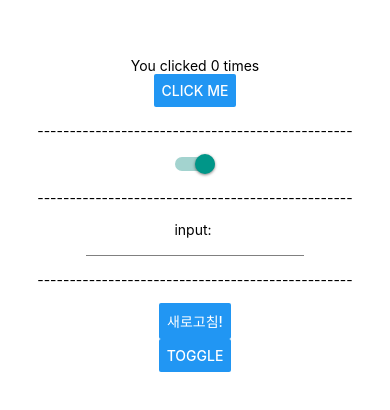
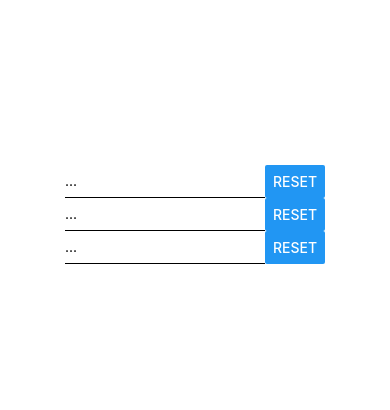
Before and after one commit to fluorjo/rn_fastcampus, a React Native app: screen / in a window 390 px wide. Shown: the part 208-618 px from the top of the page. Built offline with nearby package versions, Linux system fonts and the light colour scheme.

Commit message:
customhook

```diff
--- a/App.tsx
+++ b/App.tsx
@@ -1,7 +1,7 @@
 // 시작 전 App.js 코드
 import React, {useState} from 'react';
-import {Button, StyleSheet, View} from 'react-native';
-import UseEffectWithFunctionalComponent from './UseEffectWithFunctionalComponent';
+import {StyleSheet, View} from 'react-native';
+import CustomHook from './CustomHook';
 
 export default function App() {
   const [isTrue, setIsTrue] = useState(true);
@@ -10,8 +10,9 @@ export default function App() {
       {/* <StateWithClassComponent /> */}
       {/* <StateWithFunctionalComponent /> */}
       {/* {isTrue ? <UseEffectWithClassComponent /> : null} */}
-      <UseEffectWithFunctionalComponent />
-      <Button title="toggle" onPress={() => setIsTrue(!isTrue)} />
+      {/* <UseEffectWithFunctionalComponent /> */}
+      {/* <Button title="toggle" onPress={() => setIsTrue(!isTrue)} /> */}
+      <CustomHook />
     </View>
   );
 }
--- /dev/null
+++ b/CustomHook.tsx
@@ -0,0 +1,62 @@
+import React, {useState} from 'react';
+import {Button, GestureResponderEvent, TextInput, View} from 'react-native';
+
+const InputBox = (props: {
+  value: string | undefined;
+  onChangeText: ((text: string) => void) | undefined;
+  placeholder: string | undefined;
+  onReset: ((event: GestureResponderEvent) => void) | undefined;
+}) => {
+  return (
+    <View style={{flexDirection: 'row'}}>
+      <TextInput
+        value={props.value}
+        onChangeText={props.onChangeText}
+        style={{borderBottomWidth: 1, width: 200}}
+        placeholder={props.placeholder}
+      />
+      <Button title="reset" onPress={props.onReset} />
+    </View>
+  );
+};
+
+const useInput = (initialValue: string) => {
+  const [value, setValue] = useState(initialValue);
+  const resetValue = () => setValue(initialValue);
+  return {
+    value,
+    setValue,
+    resetValue,
+  };
+};
+
+const CustomHook = () => {
+  const {value: name, setValue: setName, resetValue: resetName} = useInput('');
+  const {value: age, setValue: setAge, resetValue: resetAge} = useInput('');
+  const {value: city, setValue: setCity, resetValue: resetCity} = useInput('');
+
+  return (
+    <View>
+      <InputBox
+        value={name}
+        onChangeText={setName}
+        placeholder="..."
+        onReset={resetName}
+      />
+      <InputBox
+        value={age}
+        onChangeText={setAge}
+        placeholder="..."
+        onReset={resetAge}
+      />
+      <InputBox
+        value={city}
+        onChangeText={setCity}
+        placeholder="..."
+        onReset={resetCity}
+      />
+    </View>
+  );
+};
+
+export default CustomHook;
```
